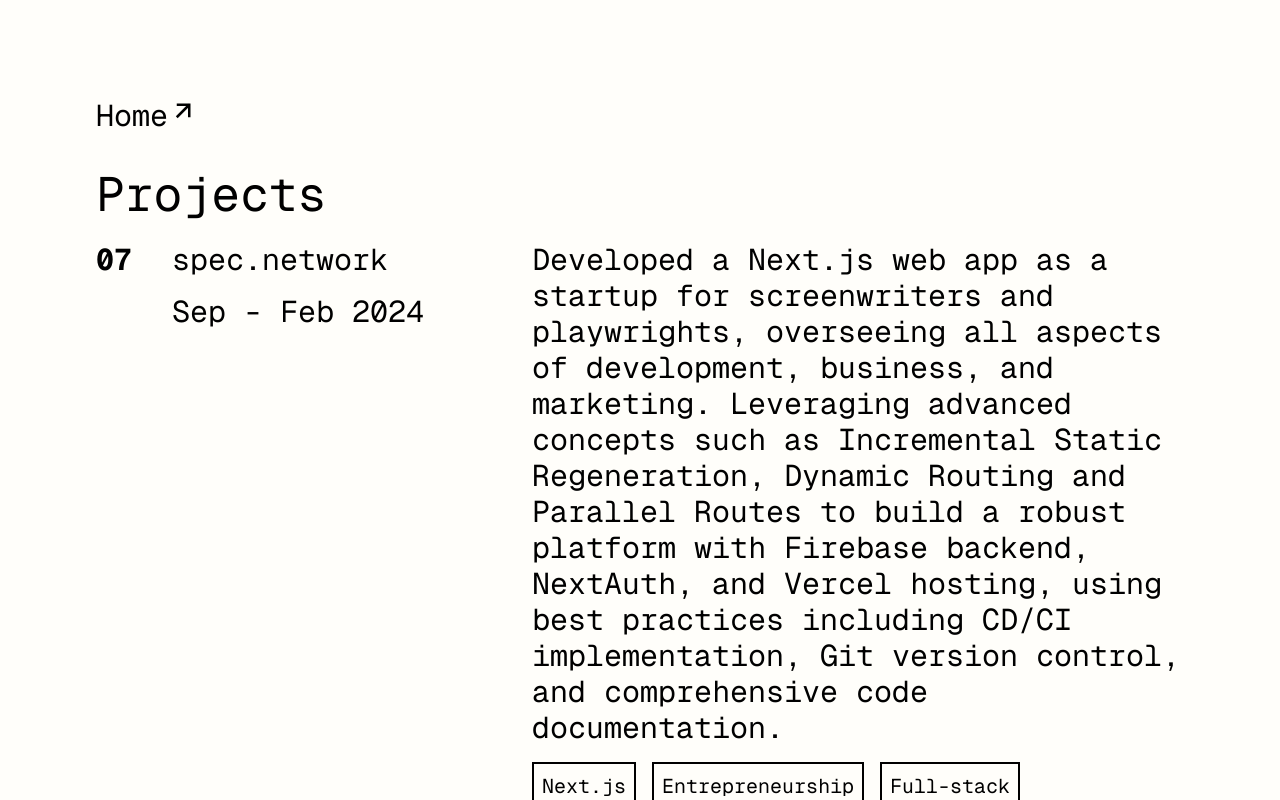
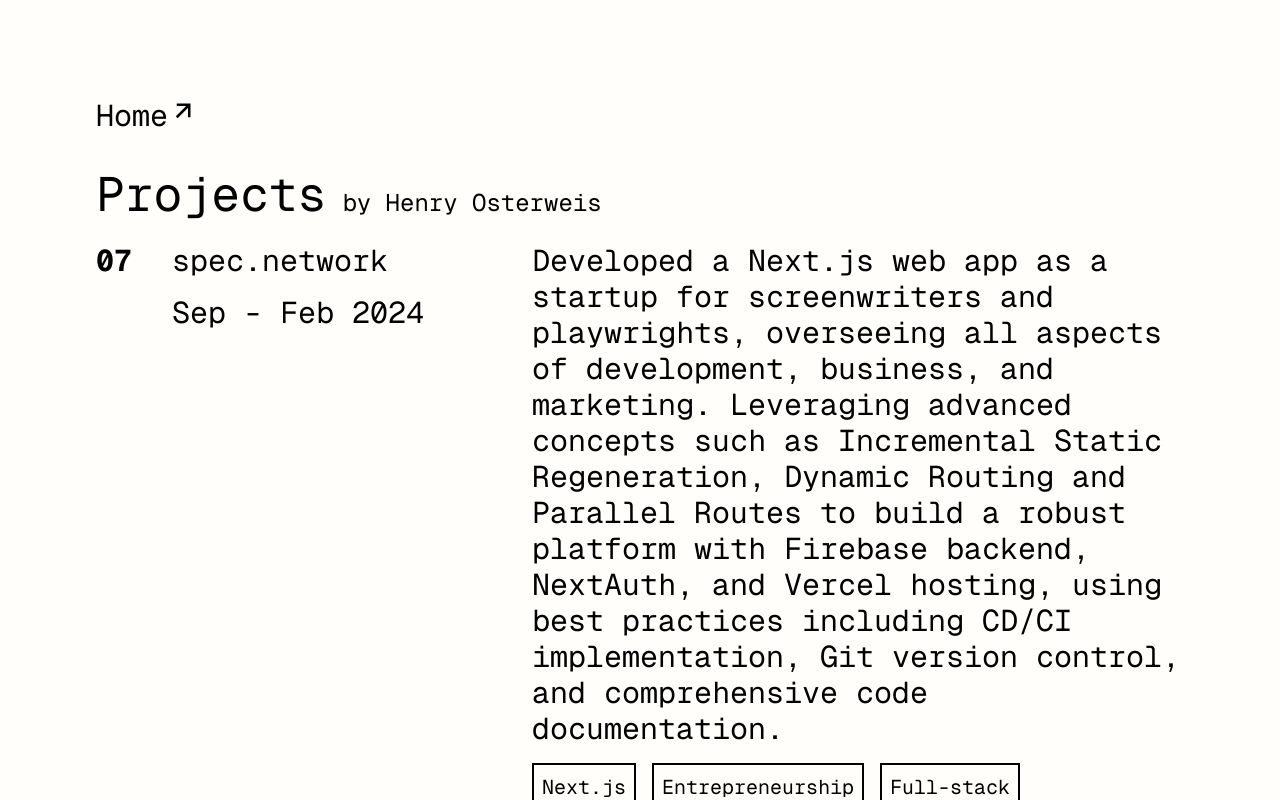
Before and after one commit to jealouscase/hosterweis, a Next.js app: page /develop in a window 1280 px wide. Shown: the top 800 px of the page. Built offline with nearby package versions, Linux system fonts and the light colour scheme.

Commit message:
add name to title

```diff
--- a/components/PageWrapper.js
+++ b/components/PageWrapper.js
@@ -5,7 +5,7 @@
         <div className="p-24 text-3xl max-sm:p-10">
             <HomeLink />
             <br></br><br></br>
-            <h1 className="text-5xl max-sm:text-4xl mb-6">{pageTitle}</h1>
+            <h1 className="text-5xl max-sm:text-4xl mb-6">{pageTitle}<span className="text-2xl ml-4">by Henry Osterweis</span></h1>
             <div className="max-sm:text-xl">{children}</div>
         </div>
     );
```
